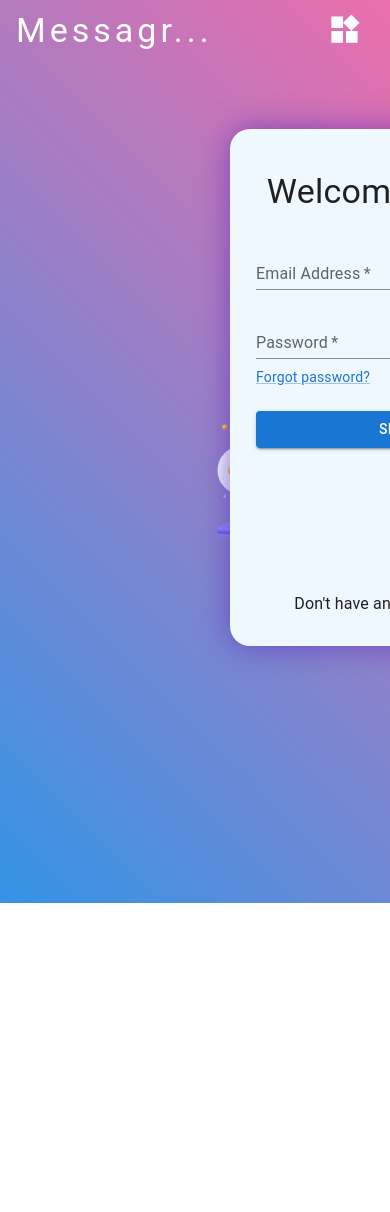
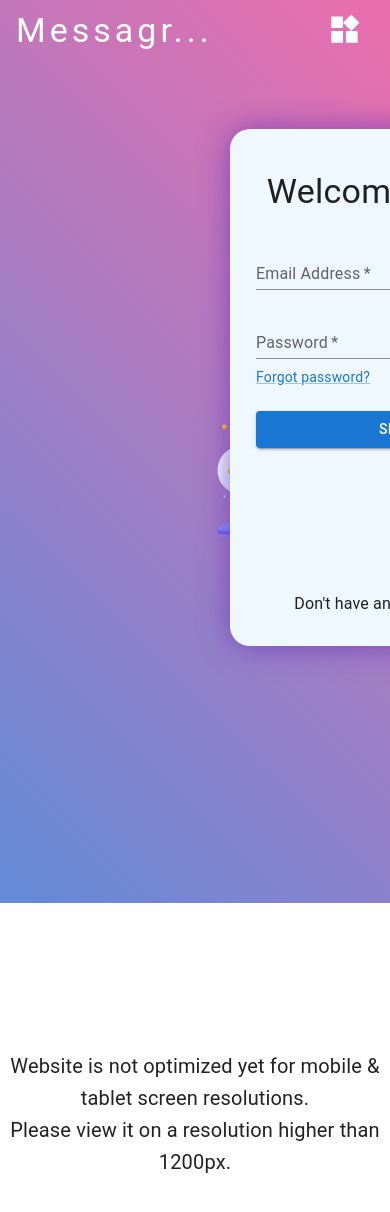
Before and after one commit to hellodrvgos/Messagr, a React (Create React App) app in the folder client/: page / in a window 390 px wide. Shown: the top 1212 px of the page. Before the commit the page ends 903 px from the top, so only its background shows below. Built offline with nearby package versions, Linux system fonts and the light colour scheme; no server answers.

Commit message:
responsive alert & hide chatengine key

```diff
--- a/client/src/App.tsx
+++ b/client/src/App.tsx
@@ -9,12 +9,14 @@ import Chat from "./pages/Chat";
 import UserList from "./components/user/userList/UserList";
 import MenuAppBar from "./components/navigation/TopBar";
 import ForgotPassword from "./pages/ForgotPassword";
+import { Box, Typography } from "@mui/material";
 
 
 function App() {
   return (
     <div className="App">
       <CssBaseline />
+      <Box sx={{display: { md: 'none', lg: "block" }}}>
       <MenuAppBar/>
       <Routes>
         <Route path="" element={<HomePage />}></Route>
@@ -23,8 +25,11 @@ function App() {
         <Route path="/chat" element={<Chat />}></Route>
         <Route path="/userlist" element={<UserList />}></Route>
         <Route path="/forgotpassword" element={<ForgotPassword/>}></Route>
-
       </Routes>
+      </Box>
+      <Box sx={{display: { xs: "flex", lg: "none" }, height: "50vh", justifyContent: "center", alignItems: "center", bgcolor: "white"}}>
+          <Typography variant="h6" sx={{fontWeight: "normal"}}>Website is not optimized yet for mobile & tablet screen resolutions. <br/> Please view it on a resolution higher than 1200px.</Typography>
+      </Box>
     </div>
   );
 }
--- a/client/src/components/chat/ChatsPage.tsx
+++ b/client/src/components/chat/ChatsPage.tsx
@@ -29,7 +29,8 @@ const ChatsPage = (username: User) => {
     .catch((e) => console.log(e, "error"));
 
   const chatProps = useMultiChatLogic(
-    "0b414e0f-4fb4-4dc3-bae8-3541406bf83d",
+    //project id
+    "59f46d8d-3871-4a05-a785-de39bea1afef",
     username.firstName,
     //secret
     username.firstName
```
Also changed, not shown: 1 other file (tests, documents, lock files or other folders).
